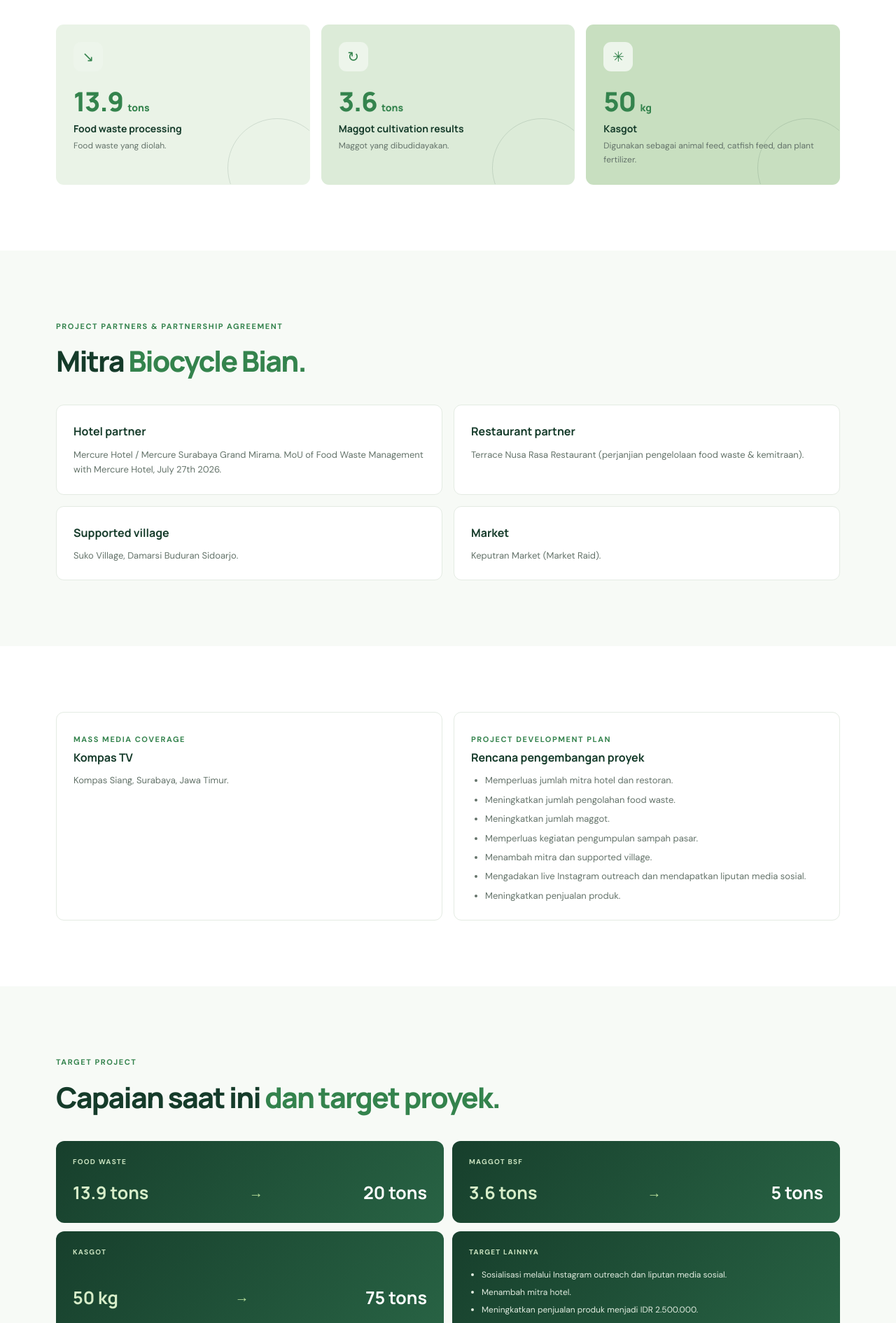
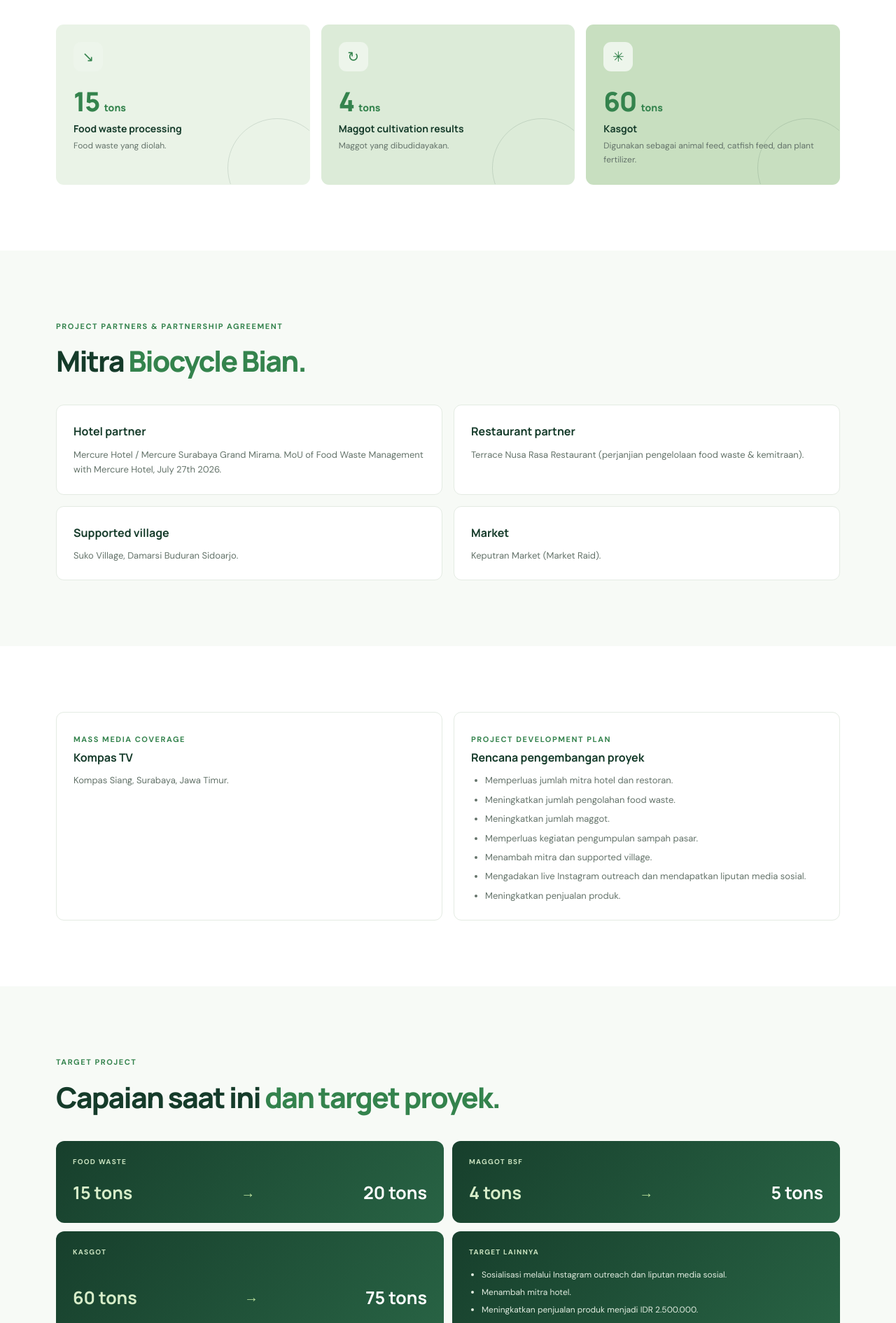
Before and after one commit to naillahinsyira/biocycle-bian, a plain HTML site: page dampak.html in a window 1280 px wide. Shown: the part 606-2496 px from the top of the page at 70% size. Drawn offline with Linux system fonts and the light colour scheme.

Commit message:
Update angka capaian: 15 ton food waste, 4 ton maggot, 60 ton kasgot

```diff
--- a/dampak.html
+++ b/dampak.html
@@ -40,9 +40,9 @@
       <div class="container">
         <div class="section-heading"><span class="eyebrow">Project Achievements · Mei 2026 sampai sekarang</span><h2>Capaian <span>proyek.</span></h2></div>
         <div class="impact-grid">
-          <article class="impact-card impact-food"><span class="impact-icon" aria-hidden="true">↘</span><p class="impact-value">13.9 <small>tons</small></p><h3>Food waste processing</h3><p>Food waste yang diolah.</p></article>
-          <article class="impact-card impact-maggot"><span class="impact-icon" aria-hidden="true">↻</span><p class="impact-value">3.6 <small>tons</small></p><h3>Maggot cultivation results</h3><p>Maggot yang dibudidayakan.</p></article>
-          <article class="impact-card impact-kasgot"><span class="impact-icon" aria-hidden="true">✳</span><p class="impact-value">50 <small>kg</small></p><h3>Kasgot</h3><p>Digunakan sebagai animal feed, catfish feed, dan plant fertilizer.</p></article>
+          <article class="impact-card impact-food"><span class="impact-icon" aria-hidden="true">↘</span><p class="impact-value">15 <small>tons</small></p><h3>Food waste processing</h3><p>Food waste yang diolah.</p></article>
+          <article class="impact-card impact-maggot"><span class="impact-icon" aria-hidden="true">↻</span><p class="impact-value">4 <small>tons</small></p><h3>Maggot cultivation results</h3><p>Maggot yang dibudidayakan.</p></article>
+          <article class="impact-card impact-kasgot"><span class="impact-icon" aria-hidden="true">✳</span><p class="impact-value">60 <small>tons</small></p><h3>Kasgot</h3><p>Digunakan sebagai animal feed, catfish feed, dan plant fertilizer.</p></article>
         </div>
       </div>
     </section>
@@ -69,9 +69,9 @@
       <div class="container">
         <div class="section-heading"><span class="eyebrow">Target Project</span><h2>Capaian saat ini <span>dan target proyek.</span></h2></div>
         <div class="target-grid">
-          <article class="target-card"><span>Food waste</span><div><strong>13.9 tons</strong><i aria-hidden="true">→</i><strong>20 tons</strong></div></article>
-          <article class="target-card"><span>Maggot BSF</span><div><strong>3.6 tons</strong><i aria-hidden="true">→</i><strong>5 tons</strong></div></article>
-          <article class="target-card"><span>Kasgot</span><div><strong>50 kg</strong><i aria-hidden="true">→</i><strong>75 tons</strong></div></article>
+          <article class="target-card"><span>Food waste</span><div><strong>15 tons</strong><i aria-hidden="true">→</i><strong>20 tons</strong></div></article>
+          <article class="target-card"><span>Maggot BSF</span><div><strong>4 tons</strong><i aria-hidden="true">→</i><strong>5 tons</strong></div></article>
+          <article class="target-card"><span>Kasgot</span><div><strong>60 tons</strong><i aria-hidden="true">→</i><strong>75 tons</strong></div></article>
           <article class="target-card target-actions"><span>Target lainnya</span><ul><li>Sosialisasi melalui Instagram outreach dan liputan media sosial.</li><li>Menambah mitra hotel.</li><li>Meningkatkan penjualan produk menjadi IDR 2.500.000.</li></ul></article>
         </div>
       </div>
--- a/style.css
+++ b/style.css
@@ -315,8 +315,8 @@ h1, h2, h3, p { margin-top: 0; }
 .source-market { background: #c9dfc2; }
 .source-card > span { color: var(--green-700); font-size: 9px; font-weight: 800; letter-spacing: .13em; }
 .source-card h3 { margin: 19px 0 4px; color: var(--green-950); font-family: 'Manrope', sans-serif; font-size: 17px; }
-.source-card p { margin: 0 0 auto; color: var(--muted); font-size: 11px; }
-.source-card strong { margin-top: 18px; color: var(--green-800); font-family: 'Manrope', sans-serif; font-size: clamp(20px, 2.5vw, 26px); line-height: 1.15; }
+.source-card p { margin: 0; color: var(--muted); font-size: 11px; }
+.source-card strong { margin-top: auto; padding-top: 18px; color: var(--green-800); font-family: 'Manrope', sans-serif; font-size: clamp(20px, 2.5vw, 26px); line-height: 1.15; }
 .source-card strong small { font-family: 'DM Sans', sans-serif; font-size: 10px; font-weight: 500; }
 .outreach-grid { display: grid; grid-template-columns: .72fr 1fr 1fr; gap: 14px; align-items: stretch; }
 .outreach-feature, .outreach-detail, .center-feature { padding: 24px; border-radius: 13px; }
```
Also changed, not shown: index.html (+3 -3 lines).
